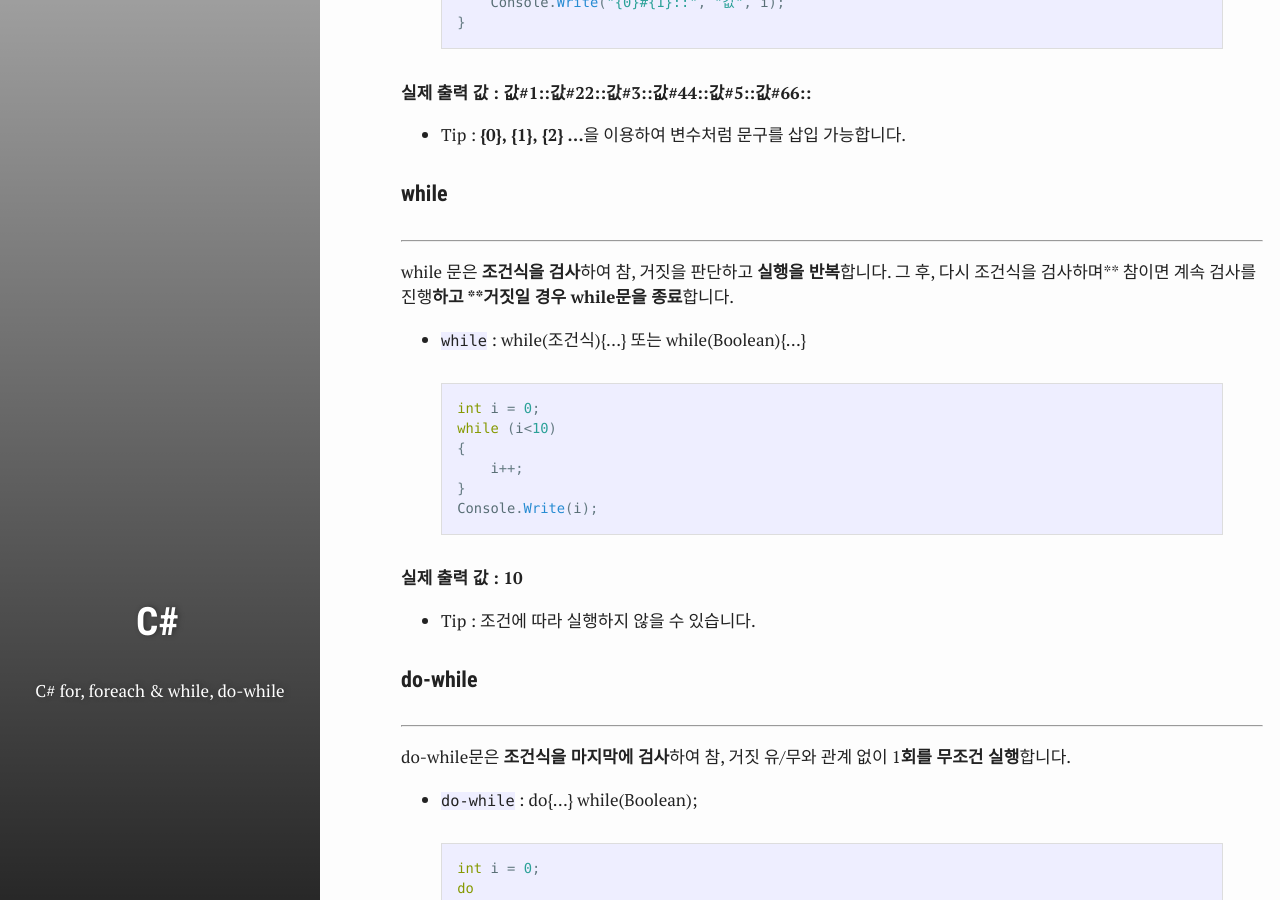
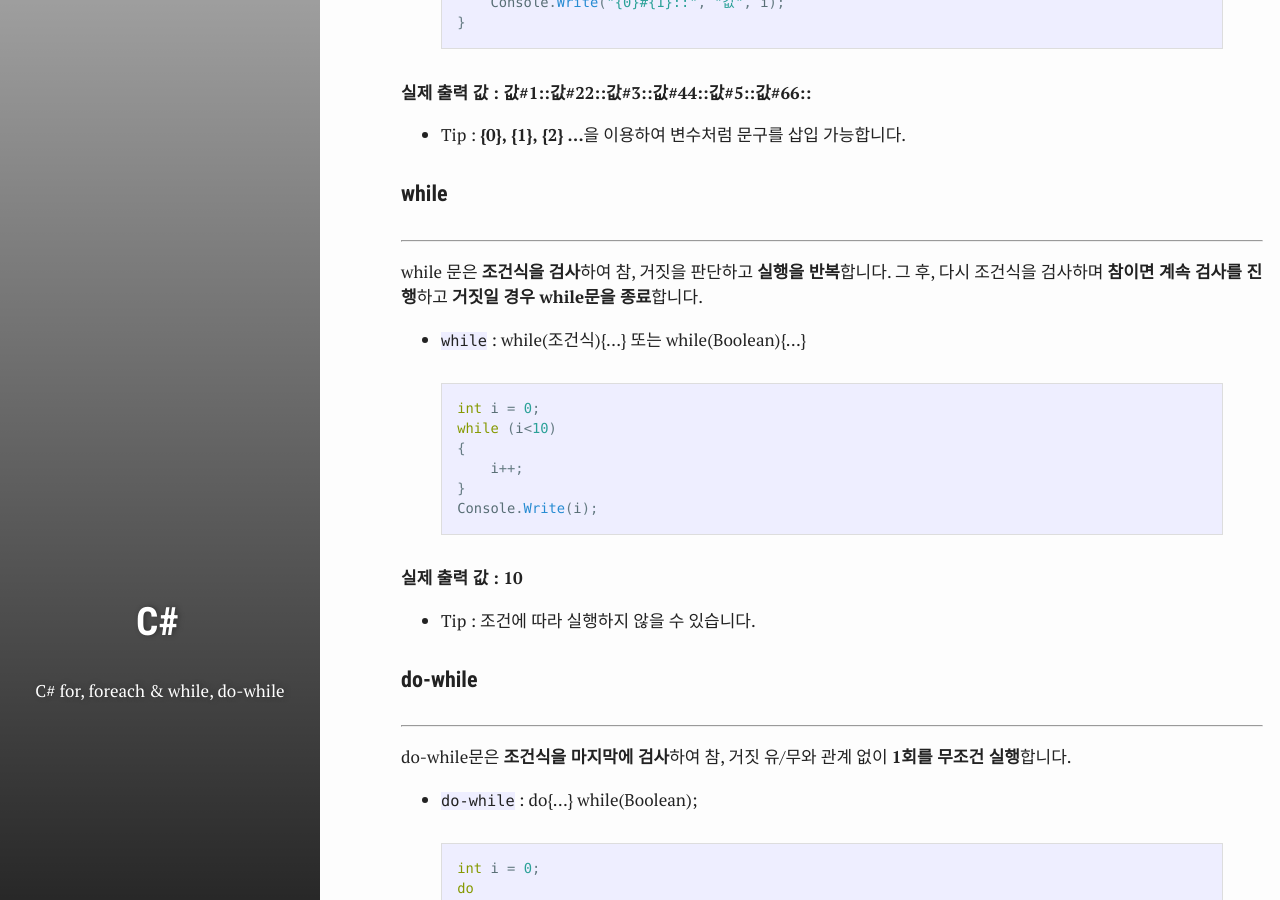
Before and after one commit to test076923/076923.github.io, a Jekyll site: the page built from _posts/2017-09-02-C#-11.md, in a window 1280 px wide and 900 px high, scrolled down 2557 px. Built offline with Jekyll 4.4.1, drawn with Linux system fonts in a browser that asks for light colours; comment, search, counter and statistics services are not loaded.

Commit message:
Update 2017-09-02-C#-11.md

```diff
--- a/_posts/2017-09-02-C#-11.md
+++ b/_posts/2017-09-02-C#-11.md
@@ -97,7 +97,7 @@ foreach (int i in numbers2D)
 #### while ####
 ----------
 
-while 문은 **조건식을 검사**하여 참, 거짓을 판단하고 **실행을 반복**합니다. 그 후, 다시 조건식을 검사하며** 참이면 계속 검사를 진행**하고 **거짓일 경우 while문을 종료**합니다.
+while 문은 **조건식을 검사**하여 참, 거짓을 판단하고 **실행을 반복**합니다. 그 후, 다시 조건식을 검사하며 **참이면 계속 검사를 진행**하고 **거짓일 경우 while문을 종료**합니다.
 
 * `while` :  while(조건식){...} 또는 while(Boolean){...}
 
@@ -117,7 +117,7 @@ Console.Write(i);
 #### do-while ####
 ----------
 
-do-while문은 **조건식을 마지막에 검사**하여 참, 거짓 유/무와 관계 없이 1**회를 무조건 실행**합니다.
+do-while문은 **조건식을 마지막에 검사**하여 참, 거짓 유/무와 관계 없이 **1회를 무조건 실행**합니다.
 
 * `do-while` : do{...} while(Boolean);
 
```
